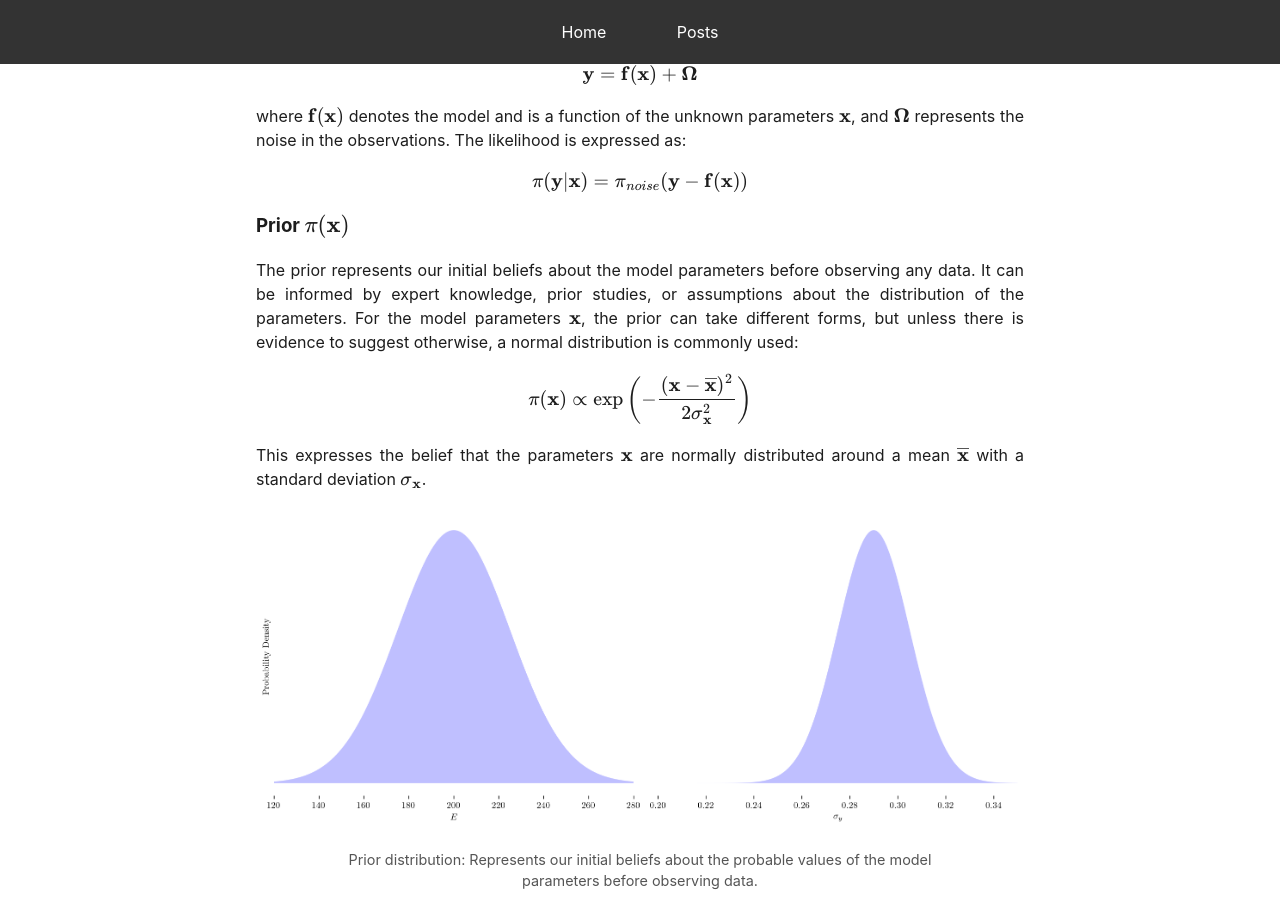
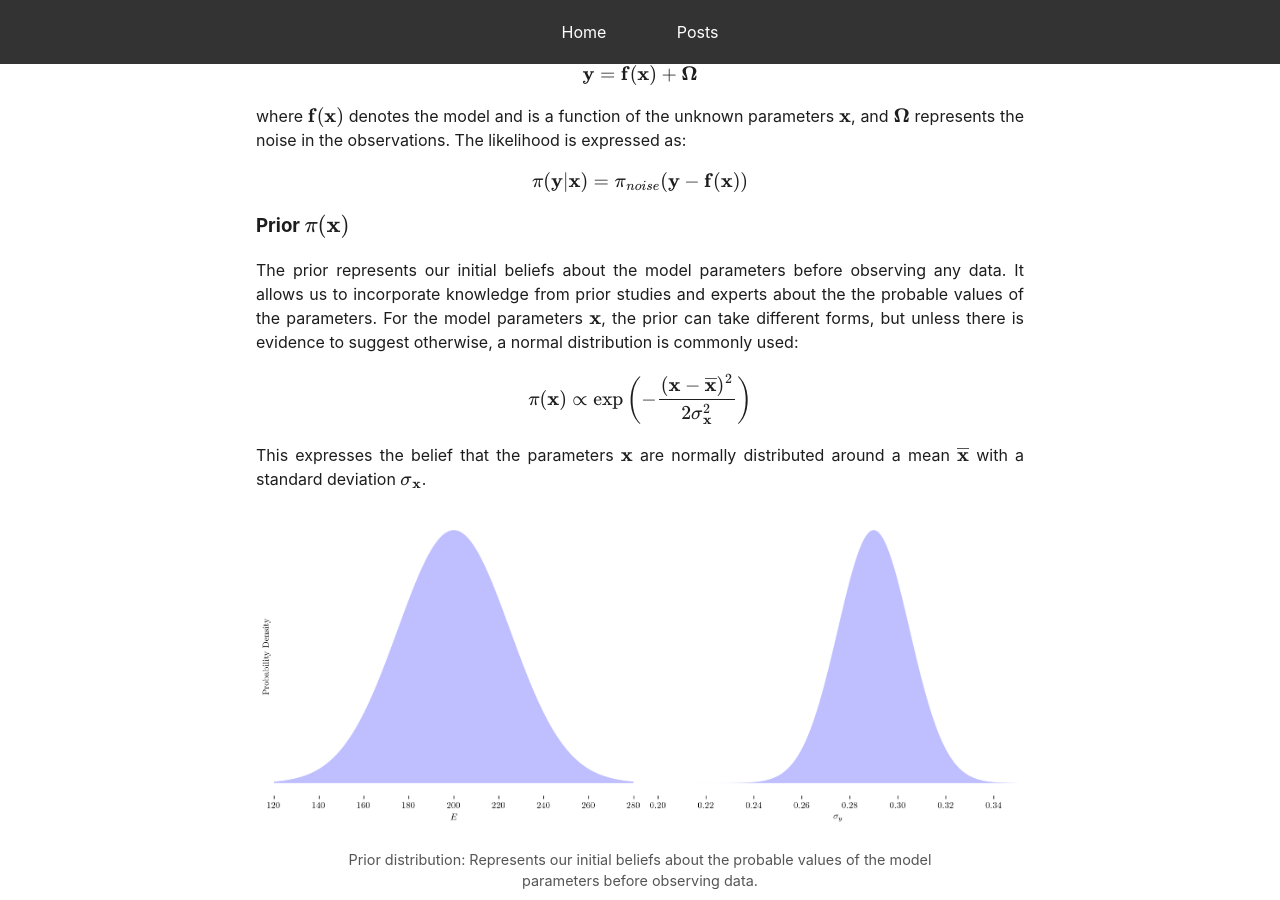
Before and after one commit to mark-hobbs/mark-hobbs.github.io, a Jekyll site: the page built from _posts/2024-12-02-bayesian-inference.md, in a window 1280 px wide and 900 px high, scrolled down 5599 px. Built offline with Jekyll 4.4.1, drawn with Linux system fonts in a browser that asks for light colours; formulas are drawn with MathJax 3.

Commit message:
New post

```diff
--- a/_posts/2024-12-02-bayesian-inference.md
+++ b/_posts/2024-12-02-bayesian-inference.md
@@ -121,7 +121,7 @@
 
 ### Prior $\pi(\textbf{x})$
 
-The prior represents our initial beliefs about the model parameters before observing any data. It can be informed by expert knowledge, prior studies, or assumptions about the distribution of the parameters. For the model parameters $\textbf{x}$, the prior can take different forms, but unless there is evidence to suggest otherwise, a normal distribution is commonly used:
+The prior represents our initial beliefs about the model parameters before observing any data. It allows us to incorporate knowledge from prior studies and experts about the the probable values of the parameters. For the model parameters $\textbf{x}$, the prior can take different forms, but unless there is evidence to suggest otherwise, a normal distribution is commonly used:
 
 $$
 \pi(\textbf{x}) \propto \exp\left(-\frac{(\textbf{x} - \overline{\textbf{x}})^2}{2\sigma^2_{\textbf{x}}}\right)
```
